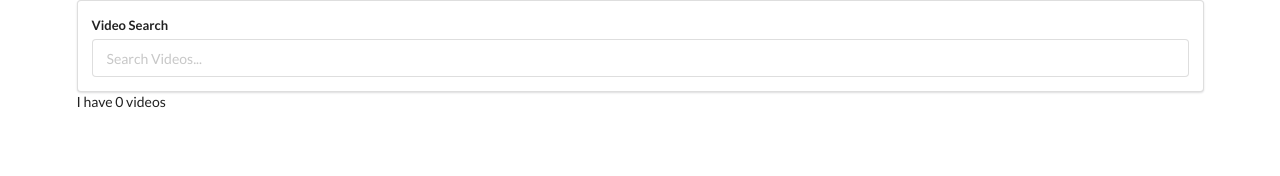
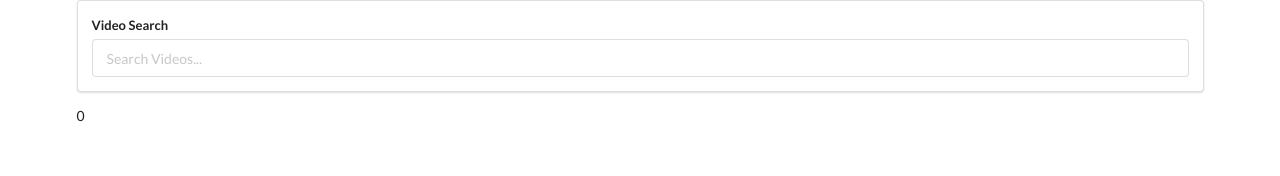
Before and after one commit to akbtech17/videos, a React (Create React App) app: page / in a window 1280 px wide. Shown: the top 176 px of the page. Built offline with nearby package versions, Linux system fonts and the light colour scheme.

Commit message:
passing state as a prop from parent-app to child-video-list component

```diff
--- a/src/components/App.js
+++ b/src/components/App.js
@@ -2,6 +2,7 @@ import axios from "axios";
 import React from "react";
 import SearchField from "./SearchField";
 import youtube from "../api/youtube";
+import VideoList from '../components/VideoList';
 
 class App extends React.Component {
   state = { videos: [] };
@@ -20,8 +21,8 @@ class App extends React.Component {
   render() {
     return (
       <div className="app ui container">
-        <SearchField onSubmit={this.onFormSubmit} />I have{" "}
-        {this.state.videos.length} videos
+        <SearchField onSubmit={this.onFormSubmit} />
+        <VideoList videos={this.state.videos} />
       </div>
     );
   }
--- /dev/null
+++ b/src/components/VideoList.js
@@ -0,0 +1,7 @@
+import React from "react";
+
+const VideoList = (props) => {
+  return <div className="video-list">{props.videos.length}</div>;
+};
+
+export default VideoList;
```
